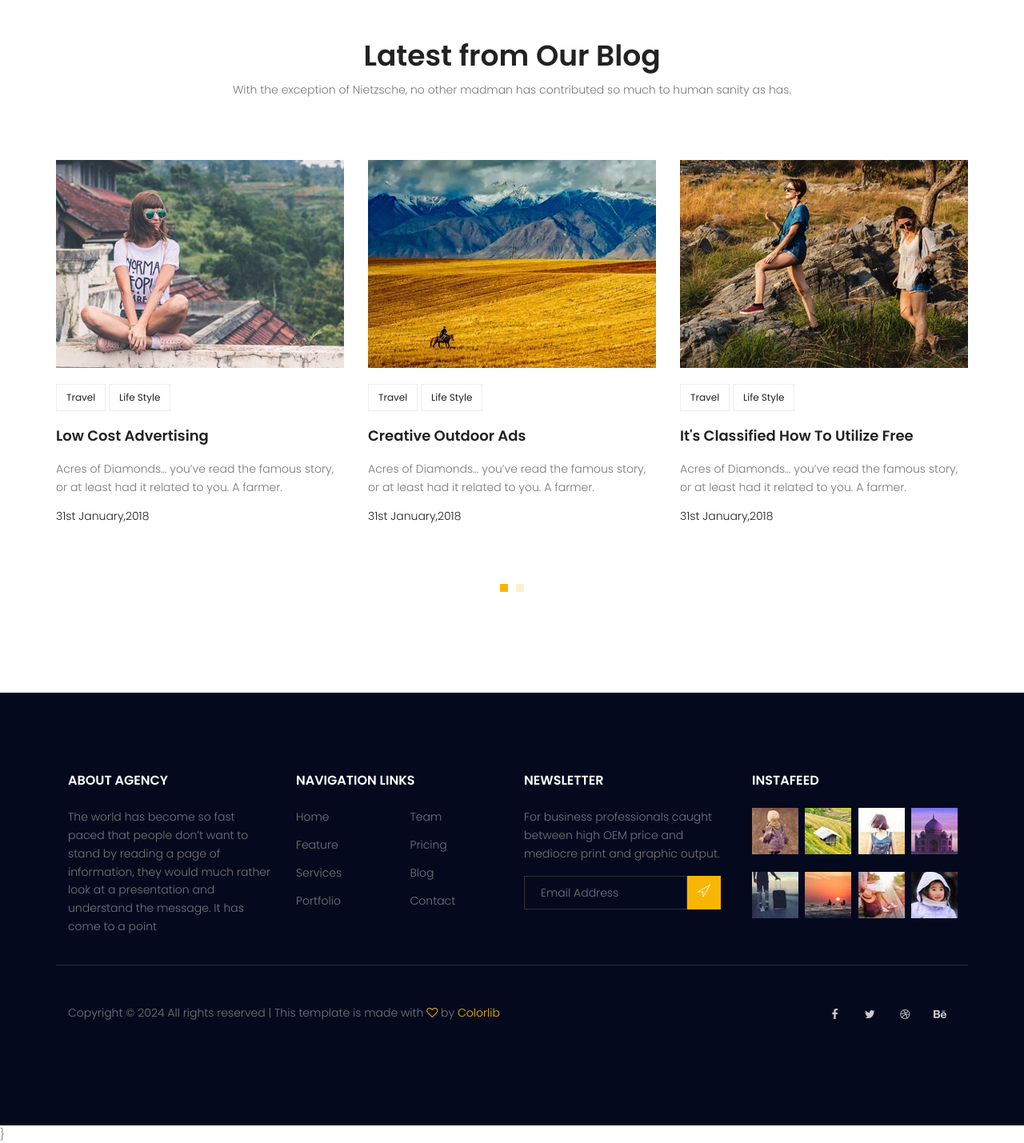
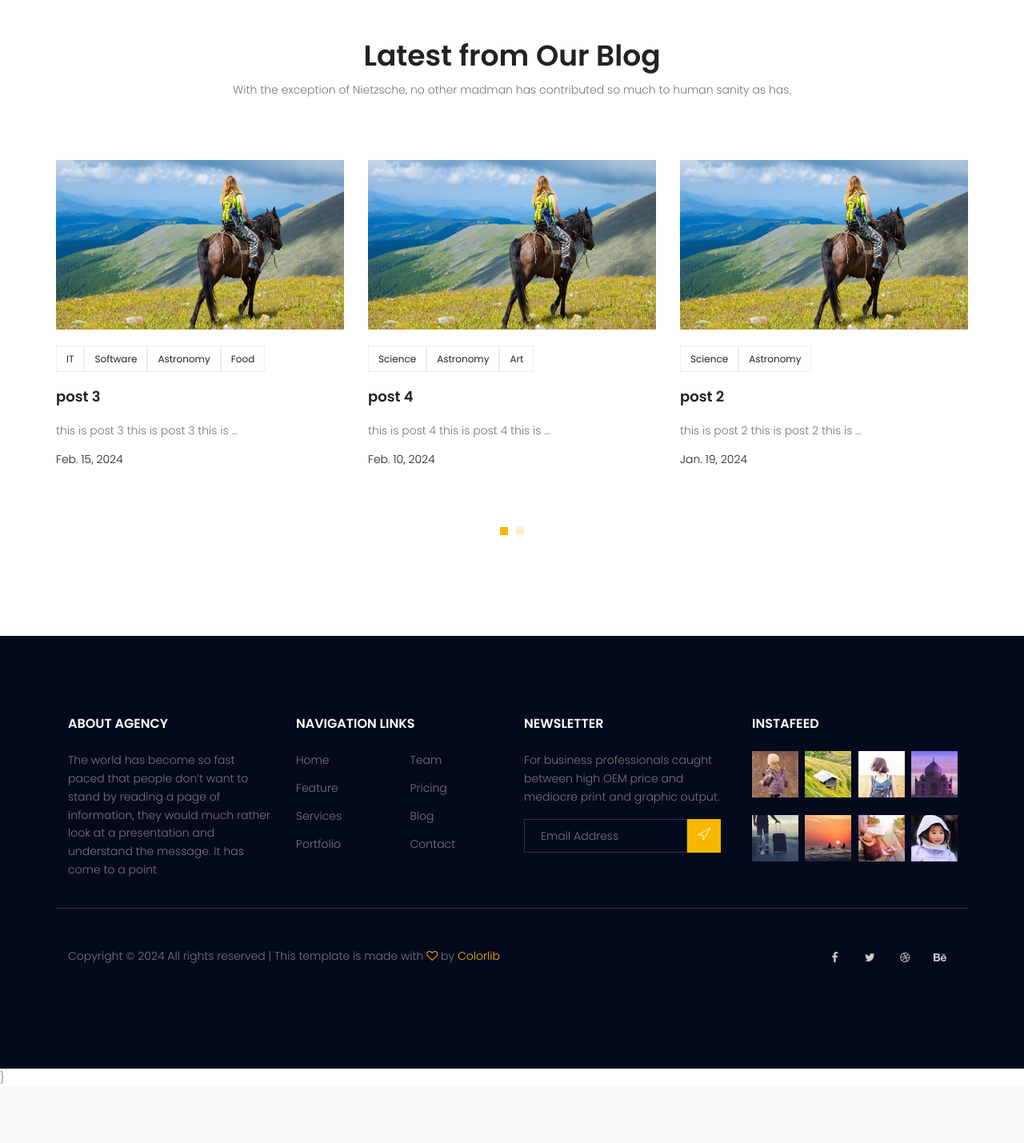
Before and after one commit to RezaKarami70/mySite, a Django app: page / in a window 1280 px wide. Shown: the part 2589-4018 px from the top of the page at 80% size. After the commit the page ends 3944 px from the top, so only its background shows below. Run offline with Django 4.2, Linux system fonts and the light colour scheme; data comes from the database, SQL or seed files in the repository; both versions use the stored data as it was after the commit; some libraries are stand-ins or nearby versions.

Commit message:
ready to upload for chapter7

```diff
--- a/blog/urls.py
+++ b/blog/urls.py
@@ -5,4 +5,7 @@ app_name = 'blog'
 urlpatterns = [
     path('', blog_view, name="index"),
     path('<int:pid>/', blog_single, name="single"),
+    path('category/<str:cat_name>/', blog_view, name="category"),
+    path('author/<str:author_username>/', blog_view, name="author"),
+    path('search/', blog_search , name = 'search')
 ]
--- a/mysite/urls.py
+++ b/mysite/urls.py
@@ -22,7 +22,7 @@ from django.conf.urls.static import static
 urlpatterns = [
     path('admin/', admin.site.urls),
     path('', include('website.urls')),
-    path('blog', include('blog.urls')),
+    path('blog/', include('blog.urls')),
 
 ]
 urlpatterns += static(settings.STATIC_URL, document_root=settings.STATIC_ROOT)
--- a/statics/css/main.css
+++ b/statics/css/main.css
@@ -2937,6 +2937,7 @@ body.mobile-nav-active #mobile-nav-toggle {
 }
 
 .recent-blog-area .single-recent-blog-post .thumb img {
+  aspect-ratio: 1.7;
   -webkit-transition: all 0.3s ease 0s;
   -moz-transition: all 0.3s ease 0s;
   -o-transition: all 0.3s ease 0s;
--- a/templates/blog/blog-post-categories.html
+++ b/templates/blog/blog-post-categories.html
@@ -4,7 +4,7 @@
     <ul class="cat-list">
         {% for name,count in categories.items %}
         <li>
-            <a href="#" class="d-flex justify-content-between">
+            <a href="{% url 'blog:category' cat_name=name %}" class="d-flex justify-content-between">
                 <p>{{name}}</p>
                 <p>{{count}}</p>
             </a>
--- a/templates/blog/blog-search.html
+++ b/templates/blog/blog-search.html
@@ -1,7 +1,7 @@
 {% load static %}
 <div class="single-sidebar-widget search-widget">
-    <form class="search-form" action="#">
-        <input placeholder="Search Posts" name="search" type="text" onfocus="this.placeholder = ''"
+    <form class="search-form" action="{% url 'blog:search' %}" method="get">
+        <input placeholder="Search Posts" name="s" type="text" onfocus="this.placeholder = ''"
             onblur="this.placeholder = 'Search Posts'">
         <button type="submit"><i class="fa fa-search"></i></button>
     </form>
--- a/templates/website/index.html
+++ b/templates/website/index.html
@@ -189,157 +189,31 @@
 		</div>
 		<div class="row">
 			<div class="active-recent-blog-carusel">
+				{% for post in posts %}
 				<div class="single-recent-blog-post item">
-					<div class="thumb">
-						<img class="img-fluid" src="{% static  'img/b1.jpg' %}" alt="">
-					</div>
+					<a href="{% url 'blog:single' pid=post.id %}">
+						<div class="thumb">
+							<img class="img-fluid" src="{{post.image.url}}" alt="">
+						</div>
+					</a>
 					<div class="details">
 						<div class="tags">
 							<ul>
-								<li>
-									<a href="#">Travel</a>
-								</li>
-								<li>
-									<a href="#">Life Style</a>
-								</li>
+								{% for cat in post.category.all %}
+								<li><a href="{% url 'blog:category' cat_name=cat.name %}">{{cat.name}}</a>
+									{% endfor %}
 							</ul>
 						</div>
-						<a href="#">
-							<h4 class="title">Low Cost Advertising</h4>
+						<a href="{% url 'blog:single' pid=post.id  %}">
+							<h4 class="title">{{post.title}}</h4>
 						</a>
 						<p>
-							Acres of Diamonds… you’ve read the famous story, or at least had it related to you. A
-							farmer.
+							{{post.content|truncatewords:10}}
 						</p>
-						<h6 class="date">31st January,2018</h6>
+						<h6 class="date">{{post.published_date|date:""}}</h6>
 					</div>
 				</div>
-				<div class="single-recent-blog-post item">
-					<div class="thumb">
-						<img class="img-fluid" src="{% static  'img/b2.jpg' %}" alt="">
-					</div>
-					<div class="details">
-						<div class="tags">
-							<ul>
-								<li>
-									<a href="#">Travel</a>
-								</li>
-								<li>
-									<a href="#">Life Style</a>
-								</li>
-							</ul>
-						</div>
-						<a href="#">
-							<h4 class="title">Creative Outdoor Ads</h4>
-						</a>
-						<p>
-							Acres of Diamonds… you’ve read the famous story, or at least had it related to you. A
-							farmer.
-						</p>
-						<h6 class="date">31st January,2018</h6>
-					</div>
-				</div>
-				<div class="single-recent-blog-post item">
-					<div class="thumb">
-						<img class="img-fluid" src="{% static  'img/b3.jpg' %}" alt="">
-					</div>
-					<div class="details">
-						<div class="tags">
-							<ul>
-								<li>
-									<a href="#">Travel</a>
-								</li>
-								<li>
-									<a href="#">Life Style</a>
-								</li>
-							</ul>
-						</div>
-						<a href="#">
-							<h4 class="title">It's Classified How To Utilize Free</h4>
-						</a>
-						<p>
-							Acres of Diamonds… you’ve read the famous story, or at least had it related to you. A
-							farmer.
-						</p>
-						<h6 class="date">31st January,2018</h6>
-					</div>
-				</div>
-				<div class="single-recent-blog-post item">
-					<div class="thumb">
-						<img class="img-fluid" src="{% static  'img/b1.jpg' %}" alt="">
-					</div>
-					<div class="details">
-						<div class="tags">
-							<ul>
-								<li>
-									<a href="#">Travel</a>
-								</li>
-								<li>
-									<a href="#">Life Style</a>
-								</li>
-							</ul>
-						</div>
-						<a href="#">
-							<h4 class="title">Low Cost Advertising</h4>
-						</a>
-						<p>
-							Acres of Diamonds… you’ve read the famous story, or at least had it related to you. A
-							farmer.
-						</p>
-						<h6 class="date">31st January,2018</h6>
-					</div>
-				</div>
-				<div class="single-recent-blog-post item">
-					<div class="thumb">
-						<img class="img-fluid" src="{% static  'img/b2.jpg' %}" alt="">
-					</div>
-					<div class="details">
-						<div class="tags">
-							<ul>
-								<li>
-									<a href="#">Travel</a>
-								</li>
-								<li>
-									<a href="#">Life Style</a>
-								</li>
-							</ul>
-						</div>
-						<a href="#">
-							<h4 class="title">Creative Outdoor Ads</h4>
-						</a>
-						<p>
-							Acres of Diamonds… you’ve read the famous story, or at least had it related to you. A
-							farmer.
-						</p>
-						<h6 class="date">31st January,2018</h6>
-					</div>
-				</div>
-				<div class="single-recent-blog-post item">
-					<div class="thumb">
-						<img class="img-fluid" src="{% static  'img/b3.jpg' %}" alt="">
-					</div>
-					<div class="details">
-						<div class="tags">
-							<ul>
-								<li>
-									<a href="#">Travel</a>
-								</li>
-								<li>
-									<a href="#">Life Style</a>
-								</li>
-							</ul>
-						</div>
-						<a href="#">
-							<h4 class="title">It's Classified How To Utilize Free</h4>
-						</a>
-						<p>
-							Acres of Diamonds… you’ve read the famous story, or at least had it related to you. A
-							farmer.
-						</p>
-						<h6 class="date">31st January,2018</h6>
-					</div>
-				</div>
-
+				{% endfor %}
 			</div>
 		</div>
 	</div>
--- a/website/views.py
+++ b/website/views.py
@@ -1,9 +1,13 @@
 from django.shortcuts import render
+from blog.models import Post
+from django.utils import timezone
 
 # Create your views here.
 from django.http import HttpResponse, JsonResponse
 def index_view(request):
-    return render(request, 'website/index.html')
+    posts = Post.objects.filter(published_date__lte=timezone.now(), status=1).order_by("published_date").reverse()[:6]
+    context = {'posts': posts}
+    return render(request, 'website/index.html',context)
 
 def about_view(request):
     return render(request, 'website/about.html')
```
Also changed, not shown: blog/views.py (+21 -1 lines), templates/blog/blog-home.html (+17 -13 lines), templates/blog/blog-single.html (+4 -6 lines), db.sqlite3.
